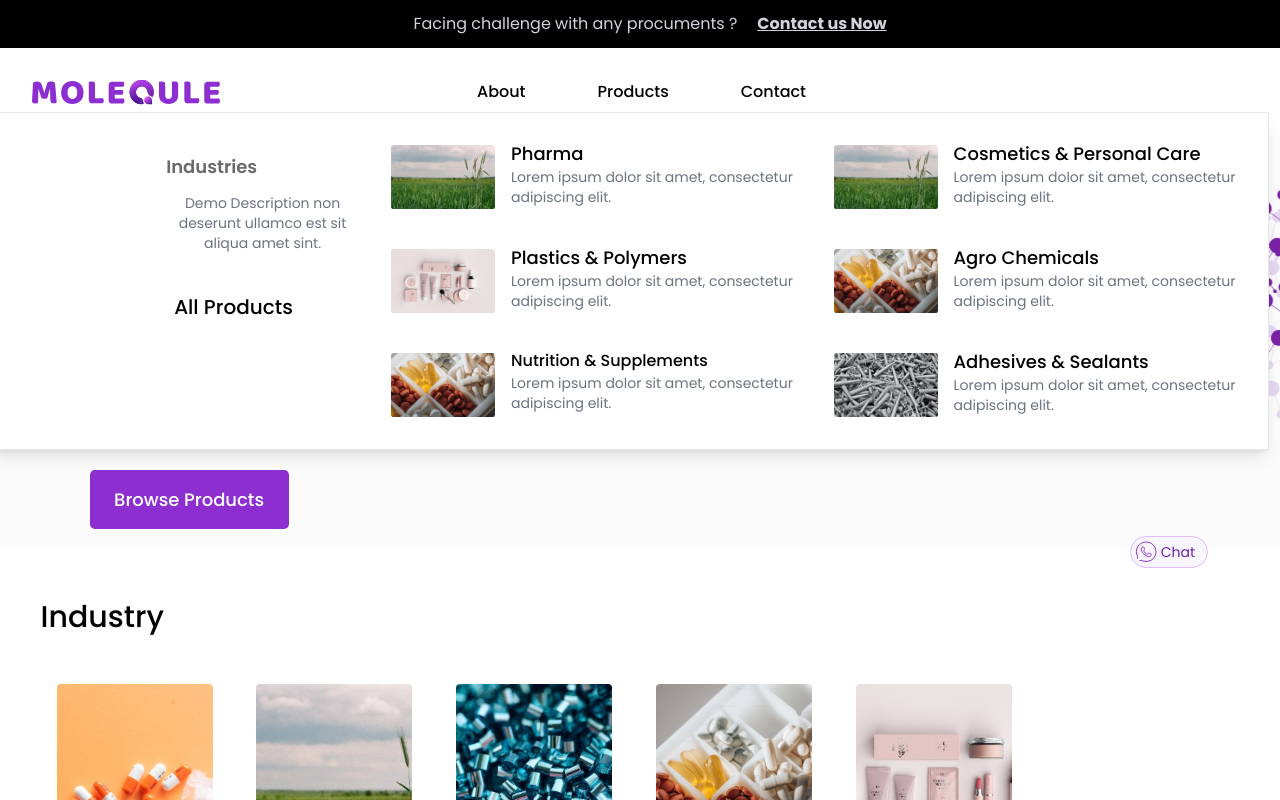
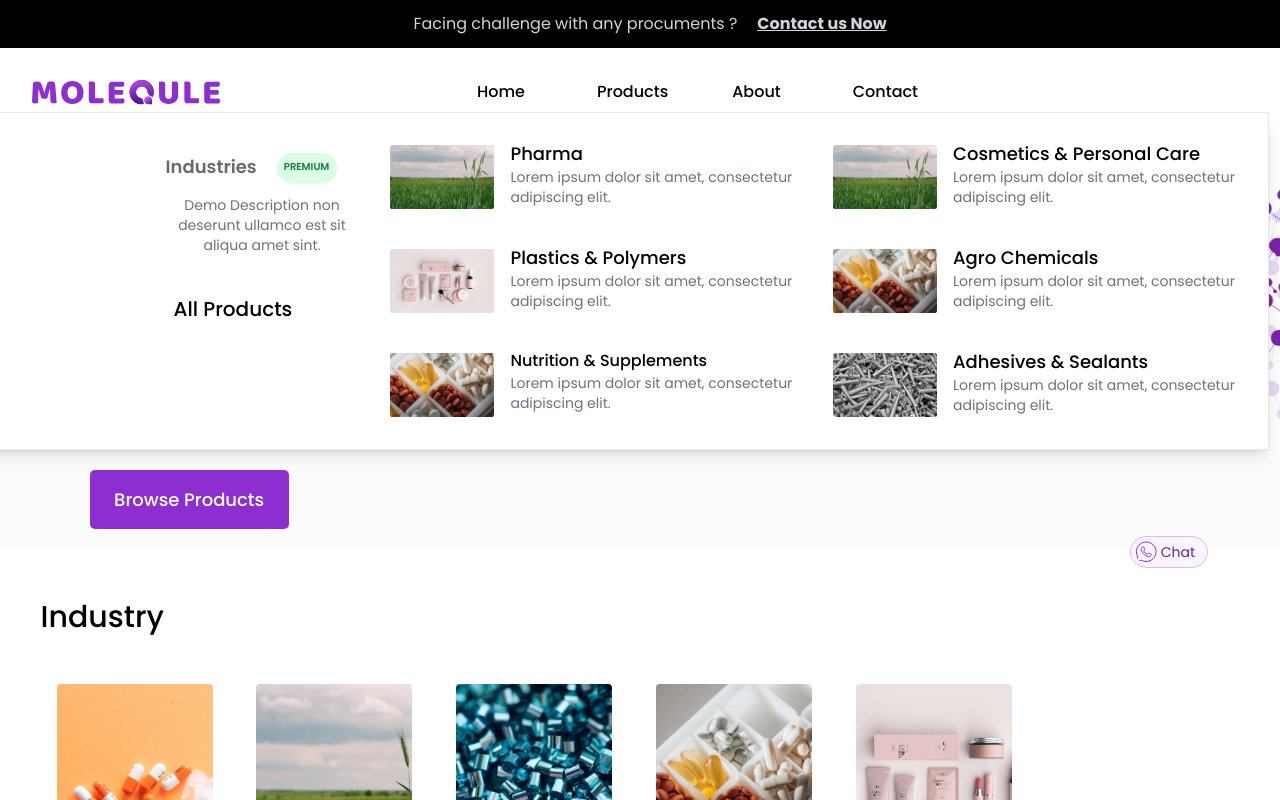
Before and after one commit to gourav-mishra551/molequele, a React (Vite) app: page / in a window 1280 px wide. Both pictures are taken after a click on the button "Products". Shown: the top 800 px of the page. Built offline with nearby package versions, Linux system fonts and the light colour scheme.

Commit message:
navbar home

```diff
--- a/src/components/Navbar/Navbar.jsx
+++ b/src/components/Navbar/Navbar.jsx
@@ -62,11 +62,9 @@ export default function NavBar() {
                         <ul className="items-center  justify-center space-y-8 md:flex md:space-x-6 md:space-y-0">
                             <div className="w-full ">
                                 <div className="flex flex-col sm:flex-row justify-center w-auto ">
-                                    <a className="flex items-center  mr-8 sm:hidden sm:text-xl text-[18px] font-medium hover:text-purple-600 link link-underline link-underline-black  text-purple-700 sm:text-black">
+                                    <a className="flex items-center   sm:mb-0 sm:text-base text-[18px] font-medium hover:text-purple-600 link link-underline link-underline-black  text-purple-700 sm:text-black">
                                         <Link to='/'>Home</Link>
                                     </a>
-                                    <a className="flex items-center   sm:mb-0 sm:text-base text-[18px] font-medium hover:text-purple-600 link link-underline link-underline-black  text-purple-700 sm:text-black">
-                                        <Link to="/about">About</Link></a>
 
                                     <button className=" flex flex-col items-center group mega-menu " >
                                         <div className="my-auto sm:my-0 mr-auto sm:text-base text-[18px] sm:ml-2  font-medium hover:text-purple-600 link link-underline link-underline-black text-purple-700 sm:text-black "  >
@@ -82,7 +80,7 @@ export default function NavBar() {
                                                                     <Link to='/industry'>
                                                                         <p className="font-semibold text-lg flex ">
                                                                             Industries
-                                                                            {/* <a className="rounded-full h-[30px] w-[60px]  bg-green-100 drop-shadow-sm  text-center text-[10px] text-green-700 ml-5">PREMIUM</a> */}
+                                                                            <a className="rounded-full h-[30px] w-[60px]  bg-green-100 drop-shadow-sm  text-center text-[10px] text-green-700 ml-5">PREMIUM</a>
                                                                         </p>
 
                                                                     </Link>
@@ -187,6 +185,8 @@ export default function NavBar() {
                                         </div>
 
                                     </button>
+                                    <a className="flex items-center   sm:mb-0 sm:text-base text-[18px] font-medium hover:text-purple-600 link link-underline link-underline-black  text-purple-700 sm:text-black">
+                                        <Link to="/about">About</Link></a>
                                     <li className=" hover:text-purple-600 ml-0 sm:ml-2 font-medium sm:text-base text-[18px] link link-underline link-underline-black  text-purple-700 sm:text-black">
                                         <Link to="/contact">Contact</Link>
                                     </li>
```
